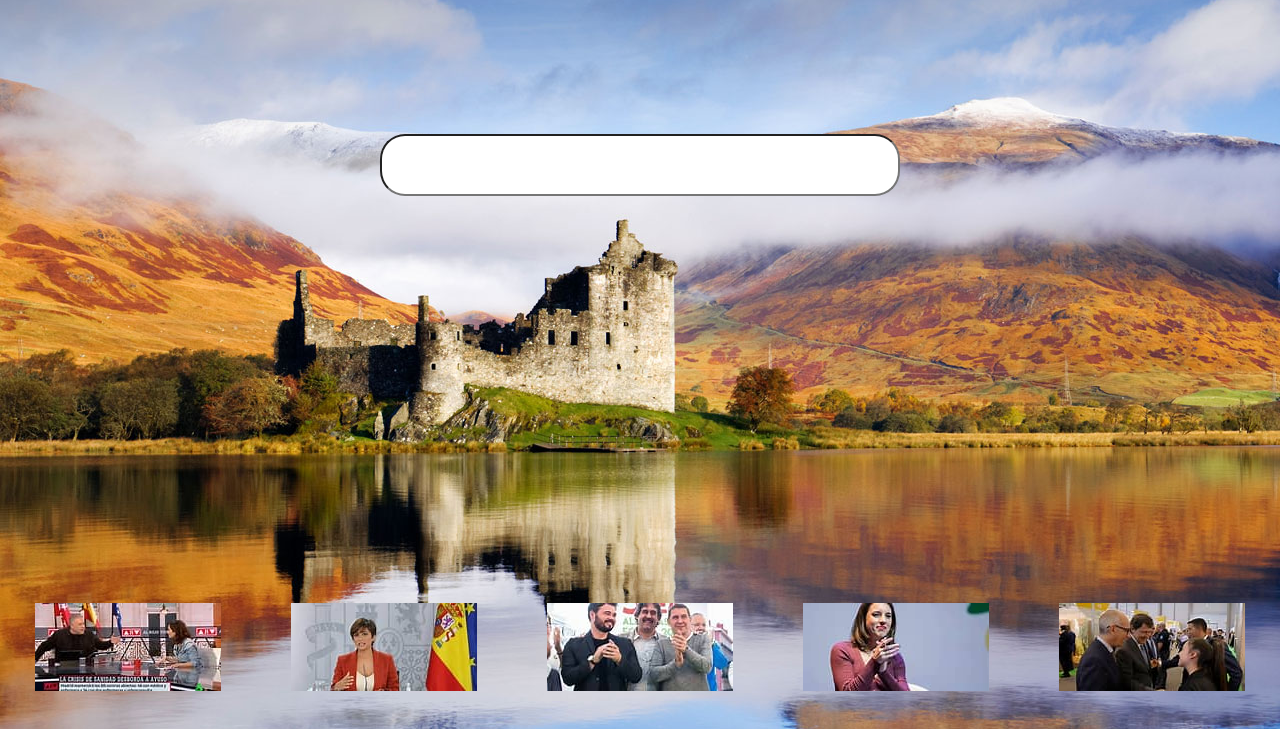
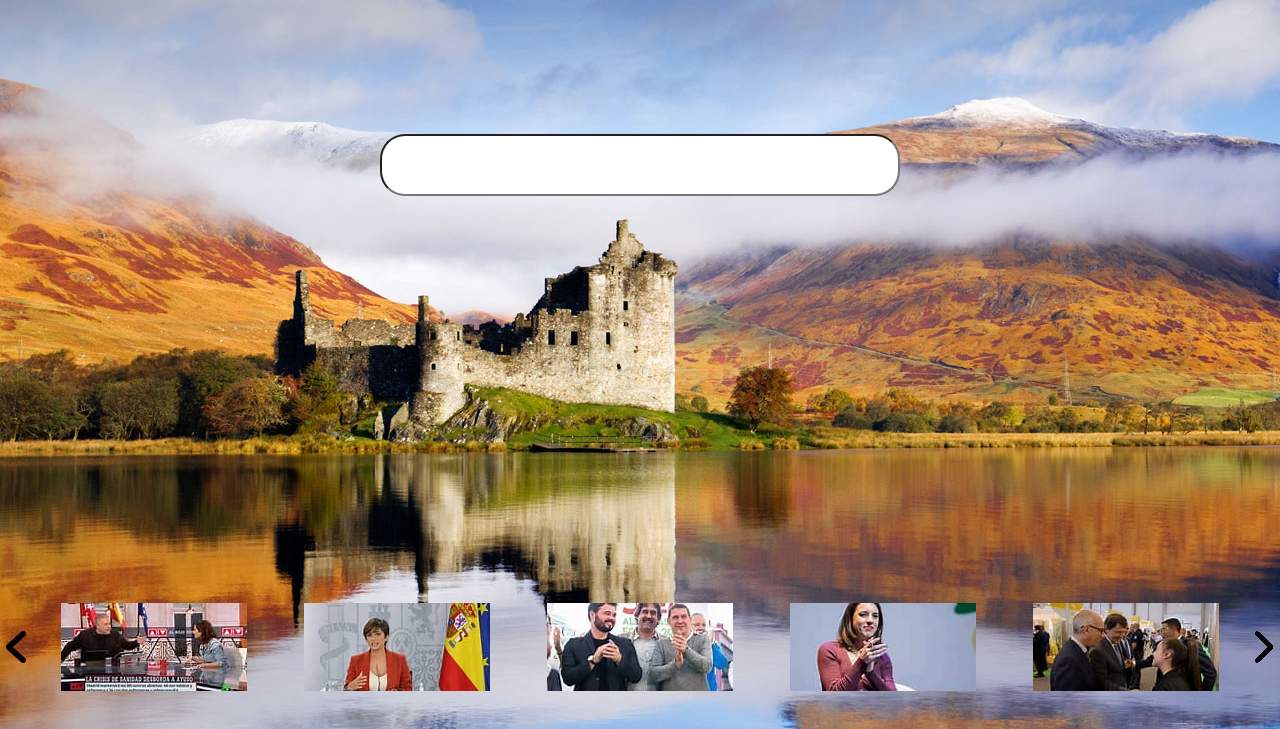
Before and after one commit to carlosnsuner/cns-replicar-bing-urbalab-071122, a plain HTML site: page index.html in a window 1280 px wide. Shown: the part 71-800 px from the top of the page. Drawn offline with Linux system fonts and the light colour scheme.

Commit message:
Realizar README

```diff
--- a/index.html
+++ b/index.html
@@ -50,7 +50,7 @@
 
       <!-- Pie de página -->
       <div class="footer">
-        <div><img src=""></div>
+        <div><img src="./img/flecha-izquierda.png"></div>
         <div class="footer-01">
             <a href="https://www.msn.com/es-es/noticias/espana/fererras-no-puede-contenerse-al-o%C3%ADr-una-afirmaci%C3%B3n-de-ayuso-eso-se-lo-cree-de-verdad/ar-AA13XmnR?ocid=BingHPCNews&cvid=6e438be160214ba3c5b70727b9be7af2"> <img src="./img/footer01.jpg" alt="Noticia 01"/></a>
         </div>
@@ -66,6 +66,7 @@
         <div class="footer-05">
             <a href="https://www.msn.com/es-es/noticias/espana/varapalo-judicial-al-pp-tras-ratificar-su-imputaci%C3%B3n-en-la-financiaci%C3%B3n-ilegal-de-las-primarias-de-ma%C3%B1ueco-en-castilla-y-le%C3%B3n/ar-AA13Y3c7?ocid=BingHPCNews&cvid=6e438be160214ba3c5b70727b9be7af2"> <img src="./img/footer05.jpg" alt="Noticia 05"/></a>
         </div>
+        <div><img src="./img/flecha-derecha.png"></div>
       </div>
     </div>
   </body>
```
Also changed, not shown: img/flecha-derecha.png (added), img/flecha-izquierda.png (added), img/flecha.png (deleted), 2 other files.
